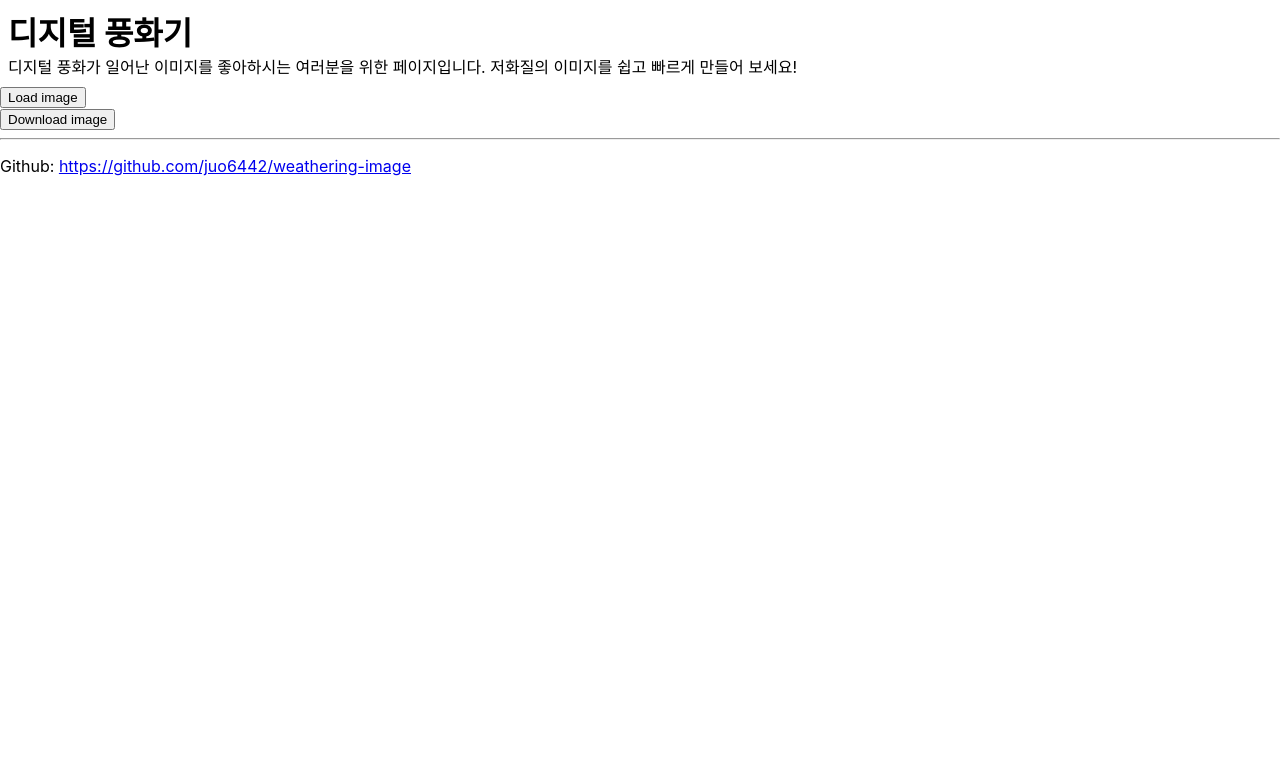
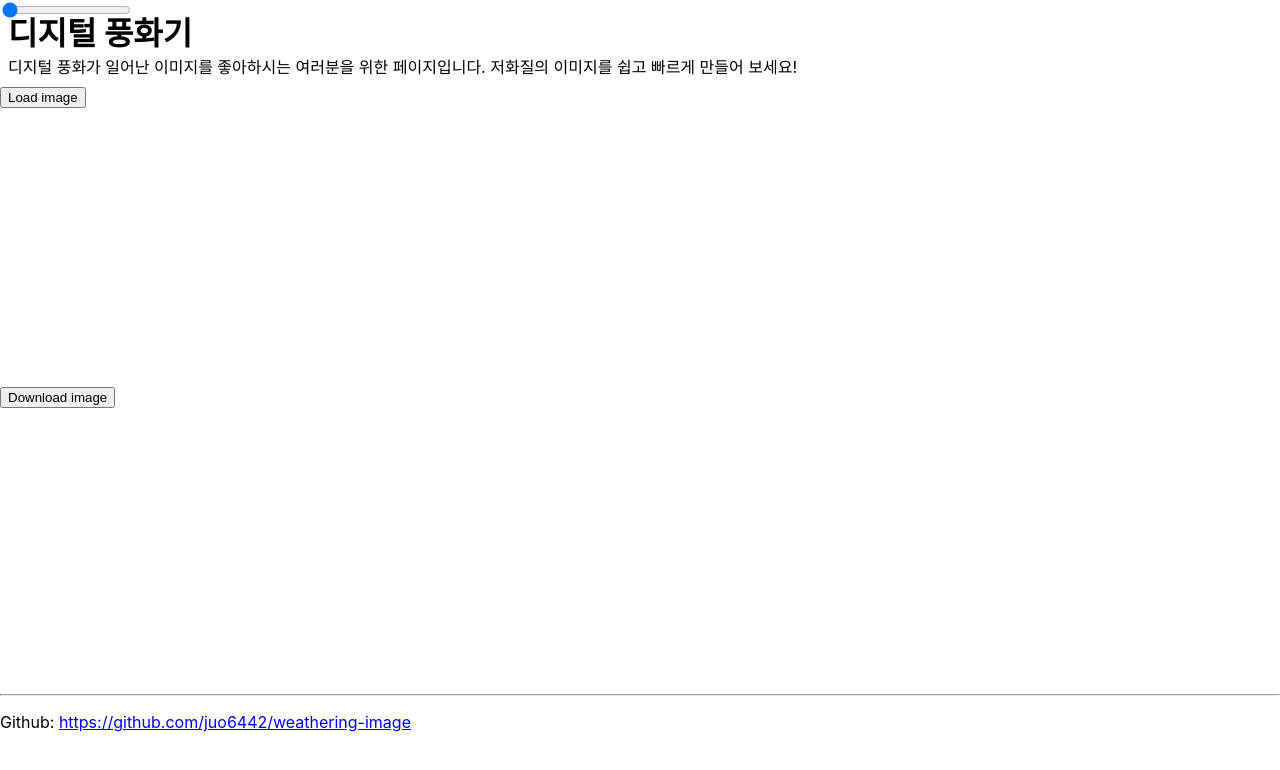
Before and after one commit to juo6442/weathering-image, a React app: page / in a window 1280 px wide. Built offline with nearby package versions, Linux system fonts and the light colour scheme.

Commit message:
Implement basic degrader

```diff
--- a/src/TimeMachine.js
+++ b/src/TimeMachine.js
@@ -39,13 +39,41 @@ class SourceImage extends React.Component {
 class ResultImage extends React.Component {
   constructor(props) {
     super(props);
+    this.state = {
+      degrade: 0,
+    };
+  }
+
+  changeImageQuality() {
+    const degrade = document.getElementById('qualitySlider').value;
+    console.log(degrade);
+    this.setState({degrade: degrade});
+
+    this.getDegradedImage(this.state.degrade);
+  }
+
+  getDegradedImage(degrade) {
+    const sourceImage = document.getElementById('sourceImage');
+
+    const canvas = document.getElementById('resultCanvas');
+    console.log(sourceImage.width);
+    canvas.width = sourceImage.width;
+    canvas.height = sourceImage.height;
+
+    var ctx = canvas.getContext('2d');
+    ctx.drawImage(sourceImage, 0, 0);
+
+    const resultImage = document.getElementById('resultImage');
+    resultImage.src = canvas.toDataURL('image/jpeg', 0);
   }
 
   render() {
     return (
       <div id="resultImageContainer">
         <input type="button" value="Download image"></input>
-        <img></img>
+        <canvas id="resultCanvas" />
+        <img id="resultImage" />
+        <input type="range" id="qualitySlider" min="0" max="100" step="5" defaultValue="0" onChange={() => this.changeImageQuality()} />
       </div>
     );
   }
--- a/src/style.css
+++ b/src/style.css
@@ -23,12 +23,38 @@ header p {
   padding: 0;
 }
 
+#sourceImageContainer {
+  width: 300px;
+  height: 300px;
+  overflow: hidden;
+}
+
 #sourceImage {
+  max-width: 100%;
+  max-height: 100%;
 }
 
 #imageSelector {
   display: none;
 }
 
+#resultImageContainer {
+  width: 300px;
+  height: 300px;
+  overflow: hidden;
+}
+
 #resultImage {
+  max-width: 100%;
+  max-height: 100%;
 }
+
+#resultCanvas {
+  display: none;
+}
+
+#qualitySlider {
+  position: absolute;
+  top: 0;
+  left: 0;
+}
```
